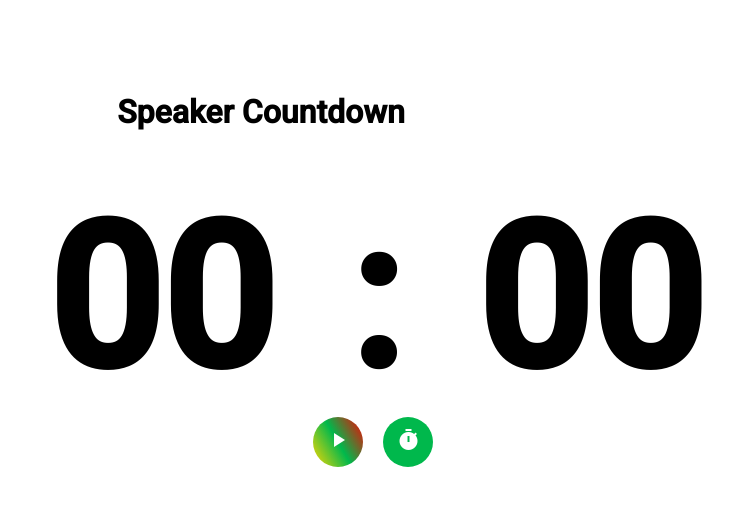
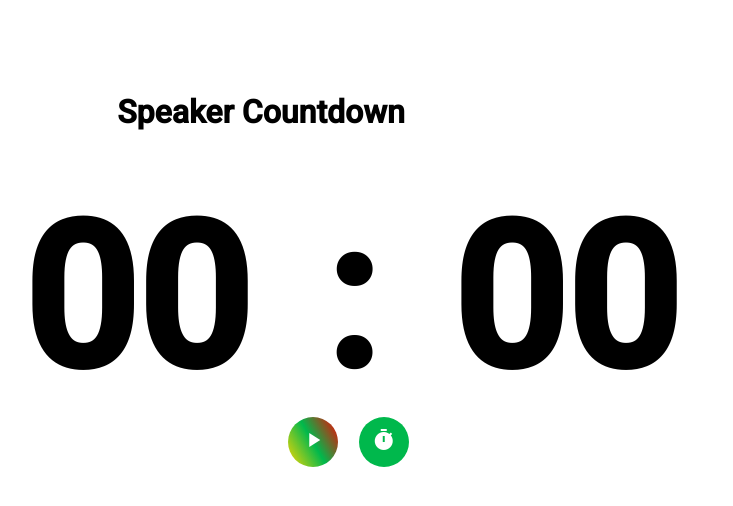
Before and after one commit to havilah-dalalord/countdown_timer, a plain HTML site: page index.html in a window 1280 px wide. Shown: the part 168-674 px from the top of the page, without its empty margins (379-1112 px from the left). Drawn offline with Linux system fonts and the light colour scheme.

Commit message:
Update style.css

```diff
--- a/style.css
+++ b/style.css
@@ -20,7 +20,7 @@ body {
   padding: 24px;
   border-radius: 30px;
   /* background: white; */
-  margin-left: 25%;
+  margin-left: 18%;
   margin-top: 5px;
 }
 
@@ -56,5 +56,7 @@ body {
 }
 
 @media screen and (max-width: 4800px) {
-
+ .timer{
+   margin-left: 23%;
+ }
 }
```
